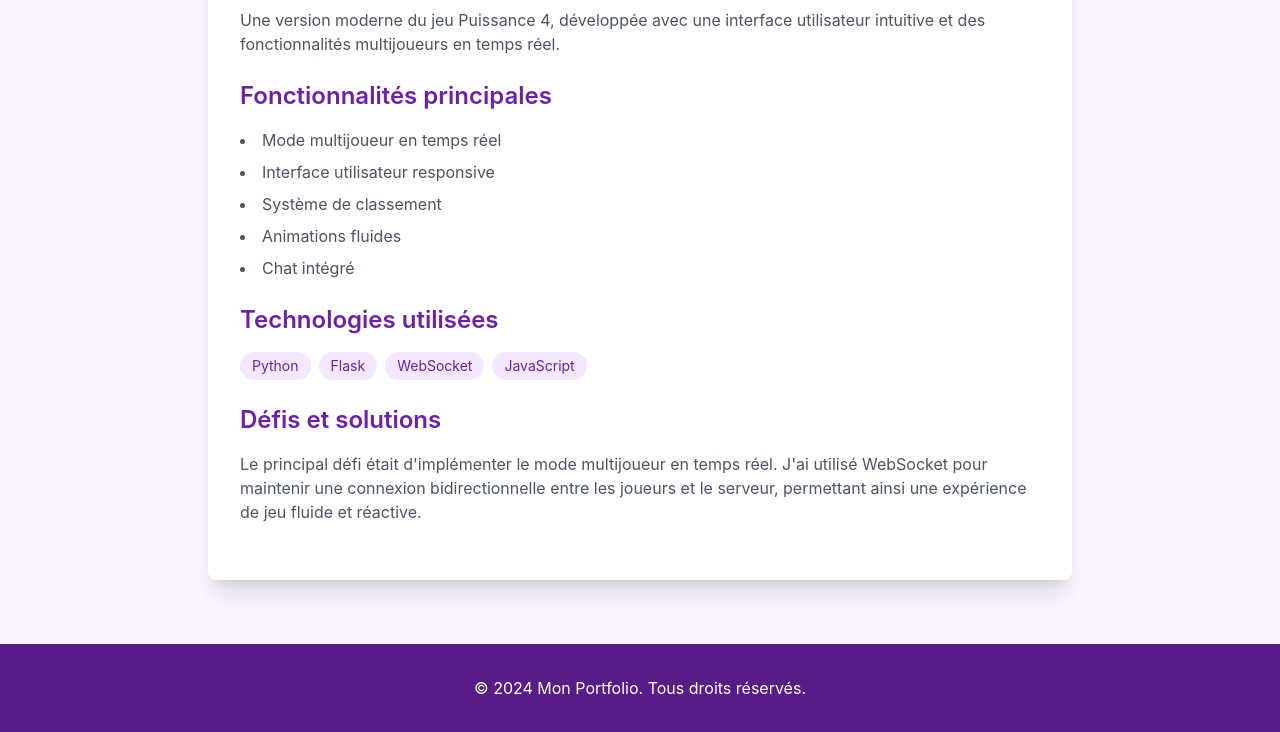
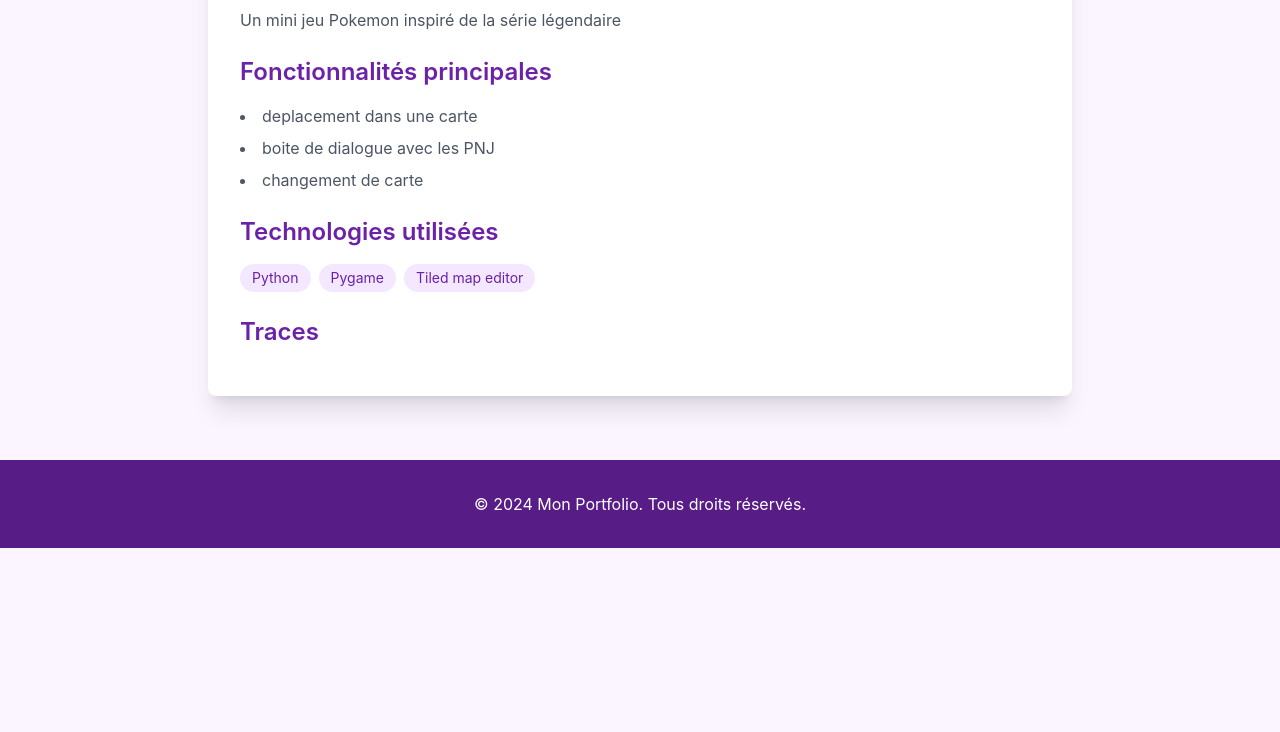
Before and after one commit to EthanRTZ/Portfolio, a plain HTML site: page projets/pokemon.html in a window 1280 px wide. Shown: the part 500-1232 px from the top of the page. After the commit the page ends 1048 px from the top, so only its background shows below. Drawn offline with nearby package versions, Linux system fonts and the light colour scheme.

Commit message:
modif chaque page

```diff
--- a/projets/pokemon.html
+++ b/projets/pokemon.html
@@ -3,12 +3,12 @@
 <head>
     <meta charset="UTF-8">
     <meta name="viewport" content="width=device-width, initial-scale=1.0">
-    <title>Puissance X - Portfolio</title>
+    <title>Mini Jeu Pokemon - Portfolio</title>
     <script src="https://cdn.tailwindcss.com"></script>
     <link rel="stylesheet" href="../styles.css">
     <style>
         .parallax-header {
-            background-image: url('https://images.unsplash.com/photo-1614732414444-096e5f1122d5?w=1920&h=1080&fit=crop');
+            background-image: url('fond-poke.png');
             background-attachment: fixed;
             background-position: center;
             background-repeat: no-repeat;
@@ -42,8 +42,8 @@
     <div class="parallax-header">
         <div class="parallax-overlay"></div>
         <div class="absolute bottom-0 left-0 right-0 p-8 text-white">
-            <h1 class="text-5xl font-bold mb-4">Puissance X</h1>
-            <p class="text-xl">Un jeu de puissance 4 en ligne</p>
+            <h1 class="text-5xl font-bold mb-4">Mini Jeu Pokemon</h1>
+            <p class="text-xl">Un jeu de combat Pokemon</p>
         </div>
     </div>
 
@@ -51,33 +51,25 @@
         <div class="bg-white rounded-lg shadow-xl p-8 mb-8">
             <h2 class="text-3xl font-bold text-purple-800 mb-6">À propos du projet</h2>
             <p class="text-gray-600 mb-6">
-                Une version moderne du jeu Puissance 4, développée avec une interface utilisateur intuitive
-                et des fonctionnalités multijoueurs en temps réel.
+                Un mini jeu Pokemon inspiré de la série légendaire
             </p>
 
             <h3 class="text-2xl font-semibold text-purple-800 mb-4">Fonctionnalités principales</h3>
             <ul class="list-disc list-inside text-gray-600 mb-6 space-y-2">
-                <li>Mode multijoueur en temps réel</li>
-                <li>Interface utilisateur responsive</li>
-                <li>Système de classement</li>
-                <li>Animations fluides</li>
-                <li>Chat intégré</li>
+                <li>deplacement dans une carte</li>
+                <li>boite de dialogue avec les PNJ</li>
+                <li>changement de carte</li>
+
             </ul>
 
             <h3 class="text-2xl font-semibold text-purple-800 mb-4">Technologies utilisées</h3>
             <div class="flex flex-wrap gap-2 mb-6">
                 <span class="bg-purple-100 text-purple-800 px-3 py-1 rounded-full text-sm">Python</span>
-                <span class="bg-purple-100 text-purple-800 px-3 py-1 rounded-full text-sm">Flask</span>
-                <span class="bg-purple-100 text-purple-800 px-3 py-1 rounded-full text-sm">WebSocket</span>
-                <span class="bg-purple-100 text-purple-800 px-3 py-1 rounded-full text-sm">JavaScript</span>
+                <span class="bg-purple-100 text-purple-800 px-3 py-1 rounded-full text-sm">Pygame</span>
+                <span class="bg-purple-100 text-purple-800 px-3 py-1 rounded-full text-sm">Tiled map editor</span>
             </div>
 
-            <h3 class="text-2xl font-semibold text-purple-800 mb-4">Défis et solutions</h3>
-            <p class="text-gray-600 mb-6">
-                Le principal défi était d'implémenter le mode multijoueur en temps réel.
-                J'ai utilisé WebSocket pour maintenir une connexion bidirectionnelle entre les joueurs
-                et le serveur, permettant ainsi une expérience de jeu fluide et réactive.
-            </p>
+            <h3 class="text-2xl font-semibold text-purple-800 mb-4">Traces</h3>
 
 
         </div>
```
Also changed, not shown: index.html (+1 -1 lines), projets/flask.html (+8 -14 lines), projets/puissance-x.html (+4 -15 lines), projets/statique.html (+8 -20 lines), projets/fond-poke.png (added), styles.css (line endings or trailing spaces).
